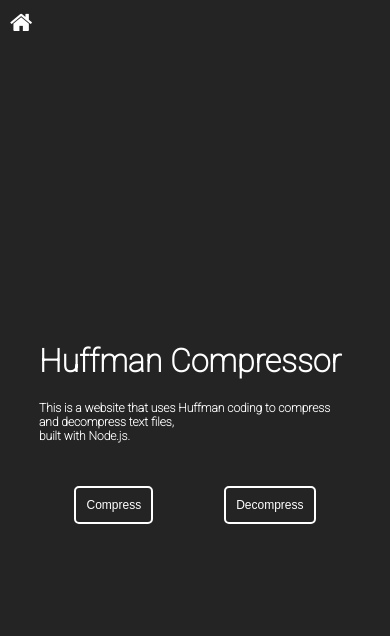
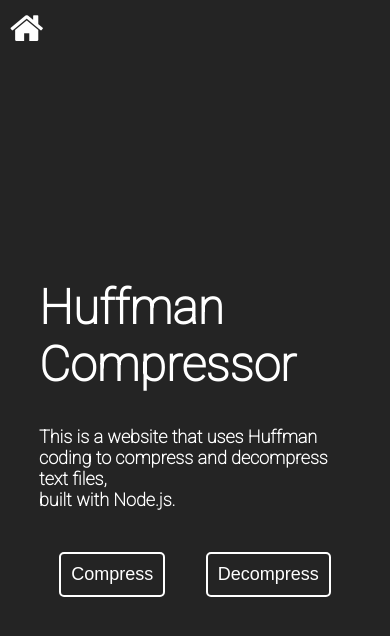
Before and after one commit to davidrgb/HuffmanCompressor_Node, a plain HTML site: page public/index.html in a window 390 px wide. Drawn offline with Linux system fonts and the light colour scheme.

Commit message:
Updated mobile font size

```diff
--- a/public/css/style.css
+++ b/public/css/style.css
@@ -46,7 +46,7 @@ button {
 }
 
 html {
-    font-size: 50%;
+    font-size: 75%;
     height: 100%;
 }
 
@@ -90,7 +90,7 @@ textarea {
 
 @media screen and (min-width: 480px) {
     html {
-        font-size: 60%;
+        font-size: 85%;
     }
 }
 
```
